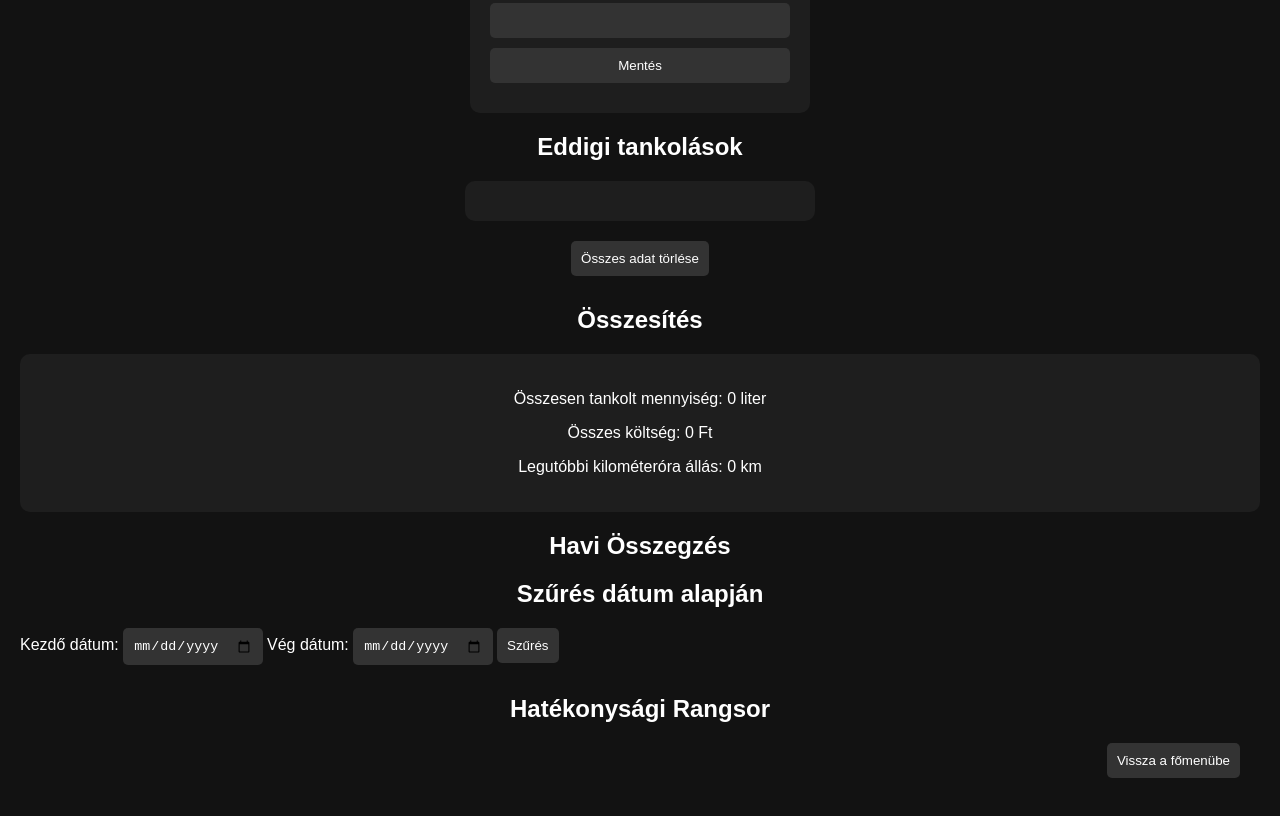
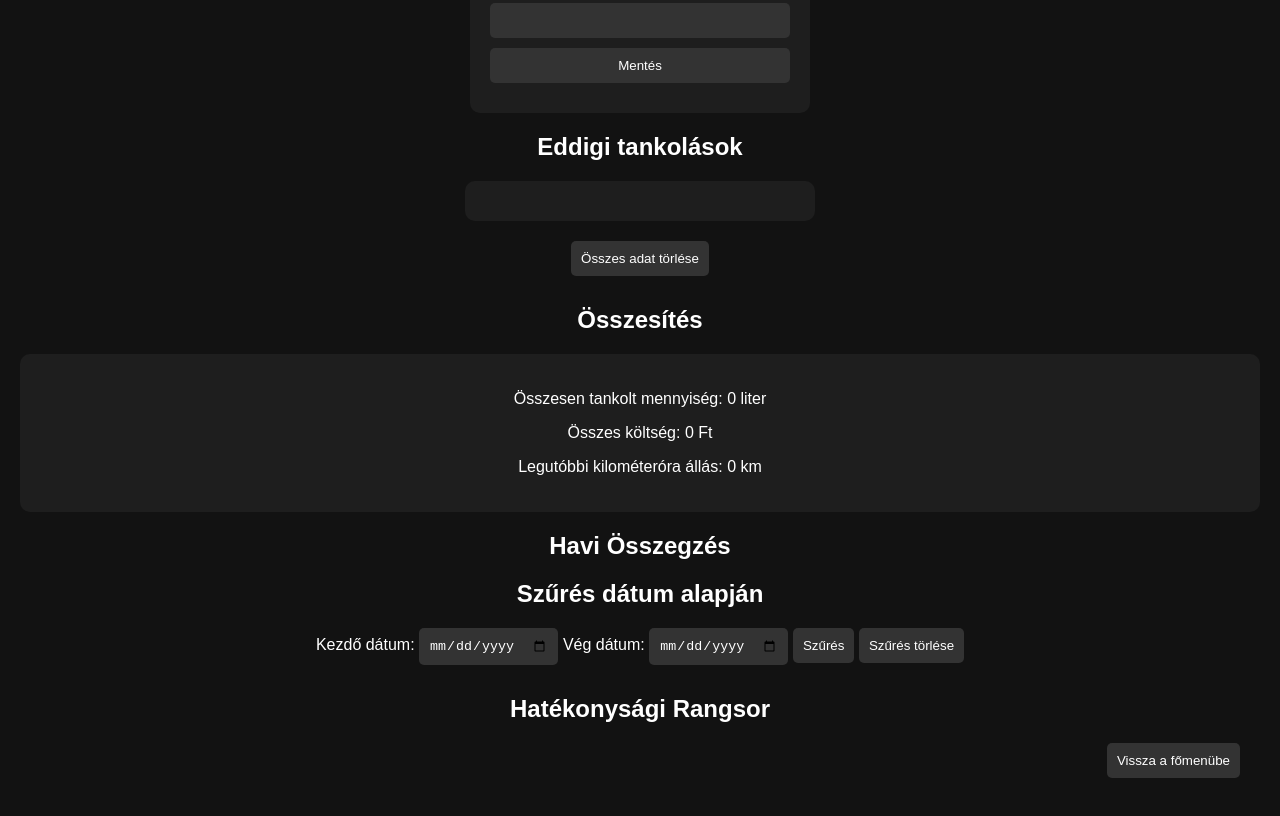
Before and after one commit to Bali0531-RC/exeCute-bbb-megoldasok, a plain HTML site: page tankolas/index.html in a window 1280 px wide. Shown: the part 366-1182 px from the top of the page. Drawn offline with Linux system fonts and the light colour scheme.

Commit message:
Update index.html

```diff
--- a/tankolas/index.html
+++ b/tankolas/index.html
@@ -64,15 +64,19 @@
 
     <!-- Dátumszűrés -->
     <h2>Szűrés dátum alapján</h2>
-    <label for="kezdoDatum">Kezdő dátum:</label>
-    <input type="date" id="kezdoDatum">
-    <label for="vegDatum">Vég dátum:</label>
-    <input type="date" id="vegDatum">
-    <button id="szuresGomb">Szűrés</button>
+    <div style="text-align: center;">
+        <label for="kezdoDatum">Kezdő dátum:</label>
+        <input type="date" id="kezdoDatum">
+        <label for="vegDatum">Vég dátum:</label>
+        <input type="date" id="vegDatum">
+        <button id="szuresGomb">Szűrés</button>
+        <button id="szuresTorlesGomb">Szűrés törlése</button>
+    </div>
 
     <!-- Hatékonysági rangsor -->
     <h2>Hatékonysági Rangsor</h2>
-    <div id="tavolsagok"></div>
+    <div id="tavolsagok" style="text-align: center;"></div>
+
 
     <!-- Vissza gomb -->
     <div style="text-align: right; margin: 10px 20px;">
```
